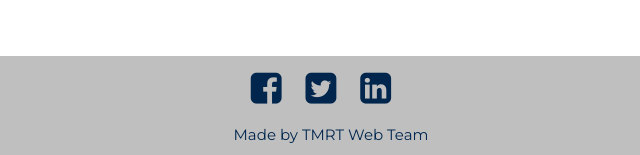
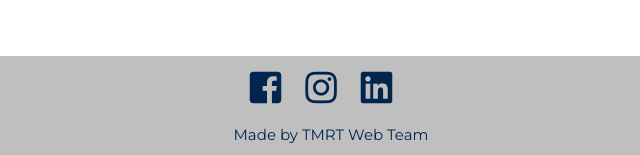
Before and after one commit to tmrtkjsce/tmrt-kjsce, a plain HTML site: page sponsors.html in a window 1280 px wide. Shown: the part 1250-1405 px from the top of the page, 329-969 px from the left. Drawn offline with nearby package versions, Linux system fonts and the light colour scheme.

Commit message:
social
Co-Authored-By: Harsh Palan <harshpalan@users.noreply.github.com>

```diff
--- a/sponsors.html
+++ b/sponsors.html
@@ -16,6 +16,7 @@
     <link rel="stylesheet" href="hdrftr.css">
     <link href="https://fonts.googleapis.com/css?family=Merriweather" rel="stylesheet">
     <link rel="stylesheet" href="sponsors.css">
+    <link rel="stylesheet" href="https://use.fontawesome.com/releases/v5.3.1/css/all.css" integrity="sha384-mzrmE5qonljUremFsqc01SB46JvROS7bZs3IO2EmfFsd15uHvIt+Y8vEf7N7fWAU" crossorigin="anonymous">
   </head>
   <body id="myPage" data-spy="scroll" data-target=".navbar" data-offset="60">
     <nav class="navbar navbar-default navbar-fixed-top">
@@ -75,9 +76,9 @@
         </div>
         <div class="footer-center col-sm-6 text-center" id="social">
           <ul>
-            <a href="https://www.facebook.com/TMRTKJSCE/" target="_blank" class="icon"><i class="fa fa-facebook-square"></i></a>
-            <a href="https://twitter.com/TMRTKJSCE/" target="_blank" class="icon"><i class="fa fa-twitter-square"></i></a>
-            <a href="https://www.linkedin.com/company/13397994/" target="_blank" class="icon"><i class="fa fa-linkedin-square"></i></a>
+            <a href="https://www.facebook.com/TMRTKJSCE/" target="_blank" class="icon"><i class="fab fa-facebook-square"></i></a>
+            <a href="https://www.instagram.com/kjsce_tmrt/" target="_blank" class="icon"><i class="fab fa-instagram"></i></a>
+            <a href="https://www.linkedin.com/company/13397994/" target="_blank" class="icon"><i class="fab fa-linkedin-square"></i></a>
             <br>Made by TMRT Web Team
           </ul>
         </div>
```
Also changed, not shown: gallery.html (+4 -3 lines), news.html (+4 -4 lines), team.html (+4 -4 lines).
